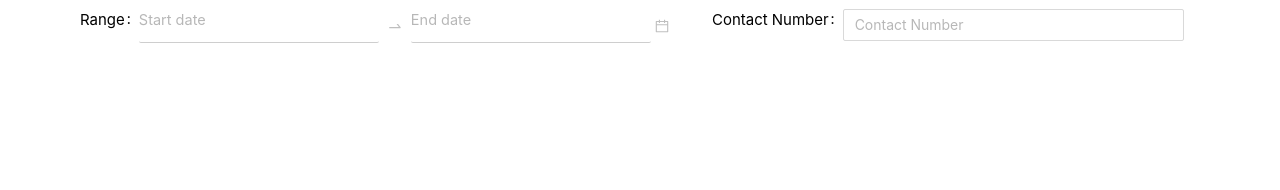
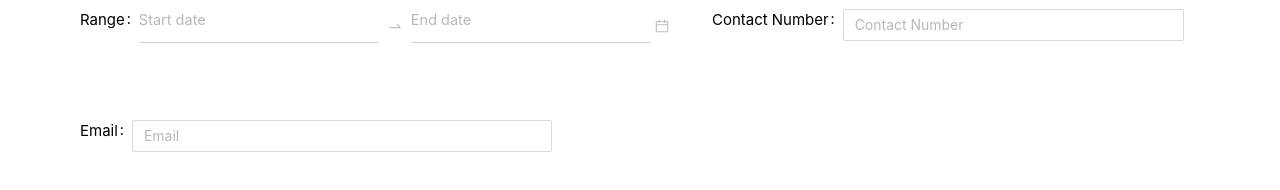
Before and after one commit to Gagandeep-Kaur-01/Ant_Design, a React (Create React App) app: page / in a window 1280 px wide. Shown: the part 466-656 px from the top of the page. Built offline with nearby package versions, Linux system fonts and the light colour scheme.

Commit message:
inserted 'Email' field

```diff
--- a/src/components/setting/Forms.js
+++ b/src/components/setting/Forms.js
@@ -17,6 +17,10 @@ class Forms extends Component {
     }
 
     render(){
+
+      //Convert capital to small letters
+      const getLowercaseValue = e => e.target.value.toLowerCase().trim();
+
         const layout = {
           labelCol: {
           span: 8,
@@ -157,6 +161,47 @@ class Forms extends Component {
                           </FormItem>
                         </Col>
                     </Row>
+                    <Row justify="start" className="appFormStyle">
+                        <Col md={12} xs={24}>
+                          <FormItem
+                                label="Email"
+                                type="email"
+                                name="email"
+                                rules={[
+                                  {
+                                    //required: true,
+                                    type: "email",
+							                      message: "Please enter valid email."
+                                  },
+                                  ({getFieldValue}) => ({
+                                    getValueFromEvent: getLowercaseValue,
+					                          validate: [{
+					                          trigger: 'onChange',
+					        	                  rules: [{
+							                          type: "email",
+							                          message: "Please enter valid email."
+						                        	  },
+						                          	{
+							                            required: true,
+							                            whitespace: true,
+							                            message: "Please enter email."
+						                           	}
+					                        	  ]
+					                          	}, {
+					                            	trigger: 'onChange',
+					                                rules: [
+						                             	  {
+						                            		validator: this.handleTrigger
+						                              	}
+					                                ]
+					                            }]
+                                  })
+                                ]}
+                                hasFeedback  >
+                            <Input type="email" name="email" id="email" placeholder="Email" autoComplete="off" />
+                          </FormItem>
+                        </Col>
+                    </Row>
 
                   </Col>
                 </Row>
```
